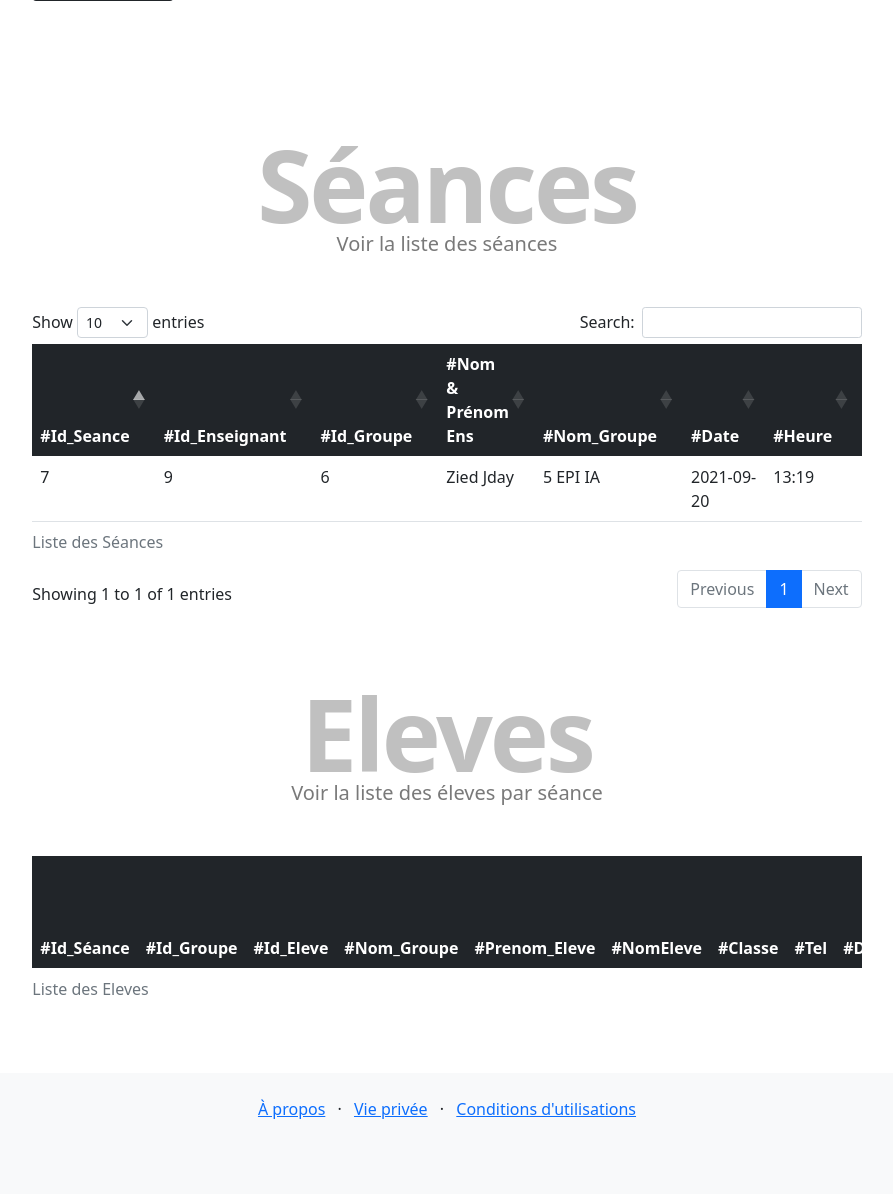
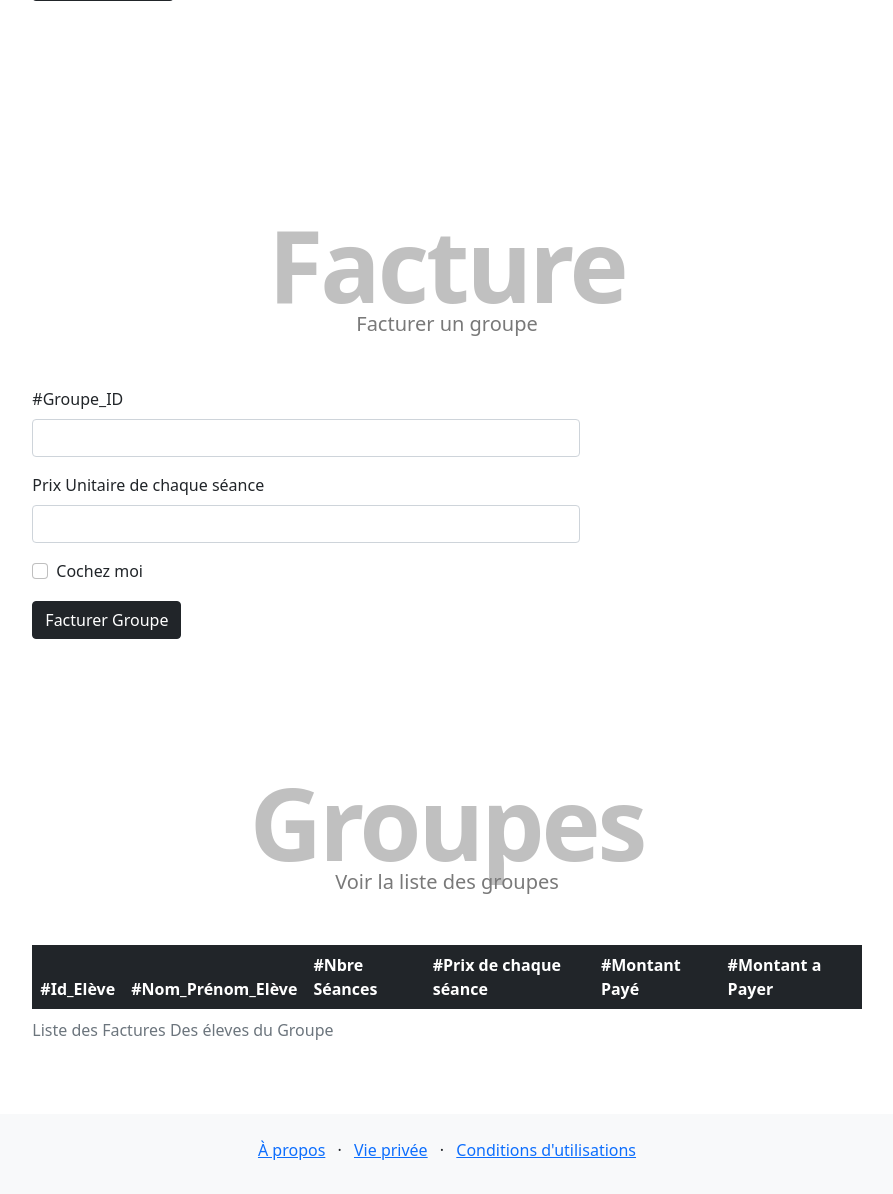
Before and after one commit to FaresEsprit20/ZiedApp, a PHP site: page /FactureView.php in a window 1280 px wide. Shown: the part 615-1809 px from the top of the page, without its empty margins (193-1086 px from the left). Before the commit the page ends 1734 px from the top, so only its background shows below. Run offline with PHP 8.4, Linux system fonts and the light colour scheme; data comes from the database, SQL or seed files in the repository; lists and menus that the app fills with data are empty; some libraries are stand-ins or nearby versions.

Commit message:
seventh commit

```diff
--- a/FactureView.php
+++ b/FactureView.php
@@ -181,6 +181,26 @@
 </div>
 <!-- End Modal -->
 <!-- Modal -->
+<div class="modal fade" id="reservmodalgrp" data-bs-backdrop="static" data-bs-keyboard="false" tabindex="-1" aria-labelledby="staticBackdropLabel" aria-hidden="true">
+  <div class="modal-dialog">
+    <div class="modal-content">
+      <div class="modal-header">
+        <h5 class="modal-title" id="staticBackdropLabel">Succés</h5>
+        <button type="button" class="btn-close" data-bs-dismiss="modal" aria-label="Close"></button>
+      </div>
+      <div class="modal-body">
+       Votre Groupe a été facturé avec Succés!
+      </div>
+      <div class="modal-footer">
+        <button type="button" class="btn btn-secondary" data-bs-dismiss="modal">Close</button>
+        <button type="button" class="btn btn-primary"  data-bs-dismiss="modal">OK!</button>
+      </div>
+    </div>
+  </div>
+</div>
+</div>
+<!-- End Modal -->
+<!-- Modal -->
 <div class="modal fade" id="reservmodalerr" data-bs-backdrop="static" data-bs-keyboard="false" tabindex="-1" aria-labelledby="staticBackdropLabel" aria-hidden="true">
   <div class="modal-dialog">
     <div class="modal-content">
@@ -200,38 +220,74 @@
 </div>
 </div>
 <!-- End Modal -->
+<!-- Modal -->
+<div class="modal fade" id="reservmodalerrgrp" data-bs-backdrop="static" data-bs-keyboard="false" tabindex="-1" aria-labelledby="staticBackdropLabel" aria-hidden="true">
+  <div class="modal-dialog">
+    <div class="modal-content">
+      <div class="modal-header">
+        <h5 class="modal-title" id="staticBackdropLabel">Erreur</h5>
+        <button type="button" class="btn-close" data-bs-dismiss="modal" aria-label="Close"></button>
+      </div>
+      <div class="modal-body">
+       Votre Groupe n'a pas été facturé car ID groupe est incorrect ou n'existe pas!
+      </div>
+      <div class="modal-footer">
+        <button type="button" class="btn btn-warning" data-bs-dismiss="modal">Close</button>
+        <button type="button" class="btn btn-danger"  data-bs-dismiss="modal">OK!</button>
+      </div>
+    </div>
+  </div>
+</div>
+</div>
+<!-- End Modal -->
+<!-- Start Groupes -->
 
-<!-- Start Products -->
-
-<section class="SeancesTable" id="SeancesTable">
+<section class="gView" id="gView">
   <div class="container-fluid">
-    <div class="special-heading">Séances</div>
-      <p>Voir la liste des séances</p>
+    <div class="special-heading">Facture</div>
+      <p>Facturer un groupe</p>
   <div class="row">
   <div class="col col-sm col-lg-2">
   </div>
     <div class="col-12 col-sm-12 col-lg-8">
 
 
-      <div class="locataires-table mt-5 mb-5">
-        <div class="table-responsive">
+      <div class="products-table mt-5 mb-5">
+        <div class="table-reservations">
 
-          <table class="table display" id="seancesDatatable">
-            <caption>Liste des Séances</caption>
-            <thead class="table-dark">
-              <th scope="col">#Id_Seance</th>
-              <th scope="col">#Id_Enseignant</th>
-              <th scope="col">#Id_Groupe</th>
-              <th scope="col">#Nom & Prénom Ens</th>
-              <th scope="col">#Nom_Groupe</th>
-              <th scope="col">#Date</th>
-              <th scope="col">#Heure</th>
-              <th scope="col">Action</th>
-            </thead>
-            <tbody id="tbodySeances">
 
-            </tbody>
-          </table>
+
+        <form class="row g-3" id="facturergroup">
+
+   <div class="col-md-8">
+    <label for="eleve_ids" class="form-label">#Groupe_ID</label>
+    <input type="number" class="form-control" id="eleve_ids" required>
+    <div id="ies" style="visibility:hidden">
+  </div>
+  </div>
+
+  <div class="col-md-8">
+    <label for="payement_ids" class="form-label">Prix Unitaire de chaque séance</label>
+    <input type="number" class="form-control"  step="any" id="payement_ids" required>
+    <div id="ips" style="visibility:hidden">
+  </div>
+  </div>
+
+  <div class="col-12">
+    <div class="form-check">
+      <input class="form-check-input" type="checkbox" id="reservChecke" required>
+      <label class="form-check-label" for="reservChecke">
+        Cochez moi
+      </label>
+    </div>
+  </div>
+  <div class="col-12">
+    <button type="submit" class="btn btn-dark">Facturer Groupe</button>
+  </div>
+
+</form>
+
+
 
         </div>
 
@@ -243,13 +299,15 @@
 
 </section>
 
-<!-- End Products -->
+<!-- End Groupes -->
+
+
 <!-- Start Products -->
 
 <section class="GroupesTable" id="GroupeTable">
   <div class="container-fluid">
-    <div class="special-heading">Eleves</div>
-      <p>Voir la liste des éleves par séance</p>
+    <div class="special-heading">Groupes</div>
+      <p>Voir la liste des groupes</p>
   <div class="row">
   <div class="col col-sm col-lg-2">
   </div>
@@ -260,21 +318,14 @@
         <div class="table-responsive">
 
           <table class="table display" id="reservationsDatatable">
-            <caption>Liste des Eleves</caption>
+            <caption>Liste des Factures Des éleves du Groupe</caption>
             <thead class="table-dark">
-              <th scope="col">#Id_Séance</th>
-              <th scope="col">#Id_Groupe</th>
-              <th scope="col">#Id_Eleve</th>
-              <th scope="col">#Nom_Groupe</th>
-              <th scope="col">#Prenom_Eleve</th>
-              <th scope="col">#NomEleve</th>
-              <th scope="col">#Classe</th>
-              <th scope="col">#Tel</th>
-              <th scope="col">#Date_Séance</th>
-              <th scope="col">#Heure_Séance</th>
-              <th scope="col">#Payement</th>
-              <th scope="col">#Absent 1 Présent 0</th>
-              <th scope="col">Action</th>
+              <th scope="col">#Id_Elève</th>
+              <th scope="col">#Nom_Prénom_Elève</th>
+              <th scope="col">#Nbre Séances</th>
+              <th scope="col">#Prix de chaque séance</th>
+              <th scope="col">#Montant Payé</th>
+              <th scope="col">#Montant a Payer </th>
             </thead>
             <tbody id="tbodyGroupes">
 
@@ -292,6 +343,7 @@
 </section>
 
 <!-- End Products -->
+
 
 
 </main>
--- a/assets/js/Factures/datatableFactures.js
+++ b/assets/js/Factures/datatableFactures.js
@@ -1,109 +1,6 @@
 
 
 $(document).ready(function(){
-
-
-    $.ajax({
-        type: "GET",
-        url: "http://localhost/Zied/server/Api/Seances/getSeancesByGroupAndLocataire.php",
-        dataType: 'json',
-        success: function(data)
-        {
-            var jsonData = data;
-            console.log(jsonData);
-         //treatements
-         for(item of jsonData){
-             var row = "<tr>";
-             row+='<td class="seance_id">'+item.id_seance+'</td>';
-             row+='<td class="locataire_ids">'+item.id_locataire+'</td>';
-             row+='<td class="groupe_ids" >'+item.id_groupe+'</td>';
-             row+="<td>"+item.nom+" "+item.prenom+"</td>";
-             row+="<td>"+item.nom_groupe+"</td>";
-             row+="<td>"+item.date+"</td>";
-             row+="<td>"+item.heure+"</td>";
-             row+='<td><div><button id="btnDelete" style="display:block;width:45px;margin-bottom:5px;" type="button" class="btn btn-info"><i class="fa fa-eye"></button>';
-             row+="</td>";
-
-           $("#tbodySeances").append(row);
-         }
-         $("#seancesDatatable").DataTable();
-
-         $("#tbodySeances").on('click','#btnDelete', function(){
-             var ids = $(this).closest('tr').find('.seance_id').text();
-             var idg = $(this).closest('tr').find('.groupe_ids').text();
-             var object = {
-                 id_seance: ids,
-                 id_groupe: idg
-             }
-  console.log(object);
-
-     $.ajax({
-      type: "POST",
-      url: "http://localhost/Zied/server/Api/Seances/getSeancesByEleves.php",
-      data: JSON.stringify(object),
-      dataType: 'json',
-      contentType: 'application/json',
-        success: function(data)
-        {
-     //Treatements
-
-     var jsonData = data;
-     console.log(jsonData);
-  //treatements
-  for(item of jsonData){
-      var row = "<tr>";
-      row+='<td class="seance_idsx">'+item.id_seance+'</td>';
-      row+='<td class="groupe_idx" >'+item.id_groupe+'</td>';
-      row+='<td class="eleve_idx" >'+item.id_eleve+'</td>';
-      row+="<td>"+item.nom_groupe+"</td>";
-      row+="<td>"+item.prenom_eleve+"</td>";
-      row+="<td>"+item.nom_eleve+"</td>";
-      row+="<td>"+item.classe+"</td>";
-      row+="<td>"+item.num_tel+"</td>";
-      row+="<td>"+item.date+"</td>";
-      row+="<td>"+item.heure+"</td>";
-      row+="<td>"+item.payement+" DT" +"</td>";
-      row+="<td>"+item.absents+"</td>";
-      row+='<td><div><button id="btnAbsent" style="display:block;width:70px;margin-bottom:5px;" type="button" class="btn btn-info">Absent</button></div>';
-      row+="</td>";
-
-    $("#tbodyGroupes").append(row);
-  }
-  $("#tbodyGroupes").on('click','#btnAbsent', function(){
-    var ids =   $(this).closest('tr').find('.seance_idsx').text();
-    var ide =   $(this).closest('tr').find('.eleve_idx').text();
-    var object = {
-        id_seance: ids,
-        id_eleve: ide
-    }
-    var jsonObject = JSON.stringify(object);
-    console.log(object);
-    if (confirm('Do you want to put Absent ?')) {
-        btnAbsent(object);
-        location.reload();
-    }else{
-        return false;
-    }
-
-  });
-
-
-  $("#reservationsDatatable").DataTable();
-
-
-        }
-
-      });
-
-
-
-           });
-
-
-        }
-      });
-
-
 
 
     //create reservation
@@ -153,6 +50,71 @@ $(document).ready(function(){
         });
 
 
+        //facturer etudiant
+
+            //create reservation
+    // this is the id of the form
+    $("#facturergroup").submit(function(e) {
+
+      e.preventDefault(); // avoid to execute the actual submit of the form.
+
+      var form = $(this);
+      var isValid = true;
+
+      var inputEleve = $("#eleve_ids").val();
+      var inputPayement = $("#payement_ids").val();
+
+
+      if(isValid == true){
+
+      let object = {
+        id_groupe: inputEleve,
+        payement: inputPayement
+      };
+      console.log("object" +JSON.stringify(object));
+      $.ajax({
+             type: "POST",
+             url: "http://localhost/Zied/server/Api/Factures/FacturerEleve.php",
+             data: JSON.stringify(object),
+             dataType: 'json',
+             contentType: 'application/json',
+             success: function(data)
+             {
+                 console.log(data);
+                  // show response from the php script.
+                  var myModal = $("#reservmodalgrp");
+                  myModal.modal("show");
+                  var jsonData = data;
+              console.log("Factures data loaded ....");
+              console.log(jsonData);
+
+              for(item of jsonData){
+
+                  var row = "<tr>";
+                  row+='<td class="id_groupe">'+item.code_eleve+'</td>';
+                  row+="<td>"+item.nom_eleve+" "+item.prenom_eleve+"</td>";
+                  row+='<td>'+item.totalSeances+'</td>';
+                  row+='<td>'+item.totalToPay+' DT'+'</td>';
+                  row+='<td>'+item.totalPaid+' DT'+'</td>';
+                  row+='<td>'+item.difference+' DT'+'</td>';
+                  row+="</td>";
+
+                $("#tbodyGroupes").append(row);
+              }
+
+
+             },
+             error: function (data) {
+              var myModals = $("#reservmodalerrgrp");
+              myModals.modal("show");
+              }
+           });
+
+          }
+      });
+
+
+
 
 
 
```
Also changed, not shown: models/FactureModel.php (+55 -1 lines), models/ToJson/FactureModelToJson.php (added, +38 -0 lines), server/API/Factures/FacturerEleve.php (added, +11 -0 lines).
